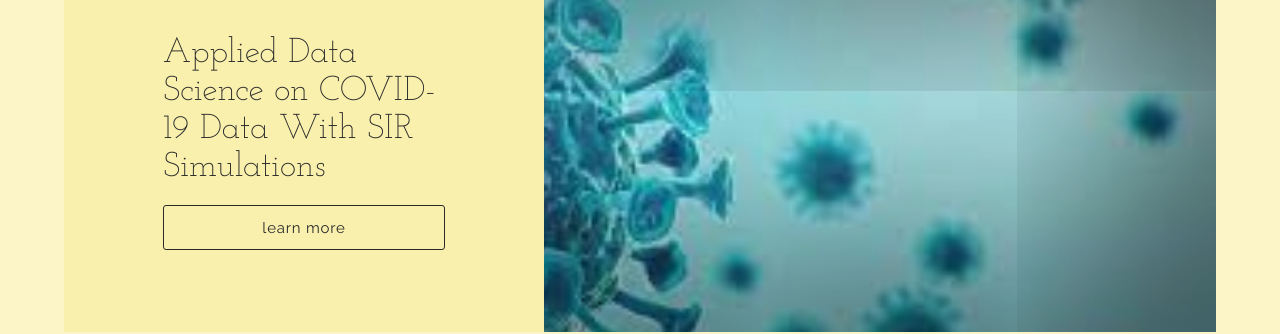
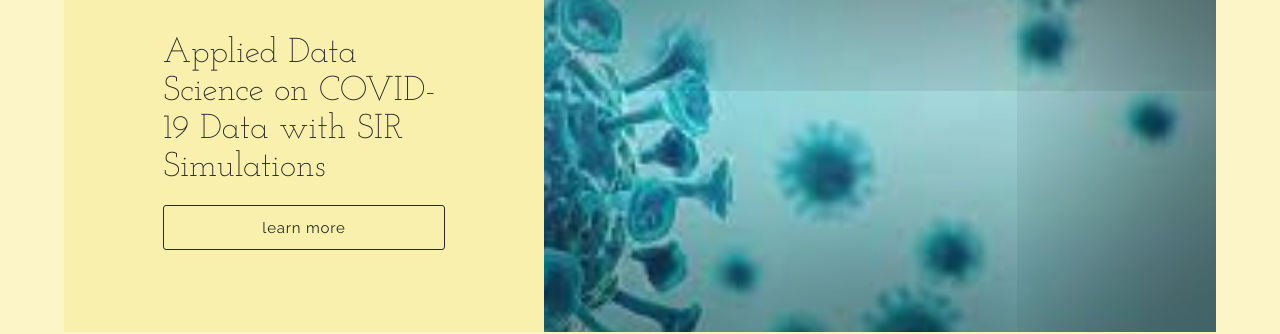
Before and after one commit to manu-sk/manu-sk.github.io, a Jekyll site: the page built from projects.html, in a window 1280 px wide and 900 px high, scrolled down 1210 px. Shown: the part 224-558 px from the top of the window. Built offline with Jekyll 4.4.1, drawn with Linux system fonts in a browser that asks for light colours; nearby versions of some CDN libraries; part of the change alters nothing that is shown.

```diff
--- a/_data/projects.yml
+++ b/_data/projects.yml
@@ -35,7 +35,7 @@
   ]
 
 - id: 3
-  title: Applied Data Science on COVID-19 Data With SIR Simulations
+  title: Applied Data Science on COVID-19 Data with SIR Simulations
   description: An interactive website in which we can get all information about covid growth, recovery, deaths and many more. Also this includes prediction model which estimates what will be the covid cases for next week for any selected country in the world.
   technologies: [
                   Python,
@@ -46,10 +46,10 @@
                 ]
   cover: /assets/images/project_covers/covid-website.jpg
   images: [
-    '/assets/images/project_images/covid-simulation/1.PNG',
-    '/assets/images/project_images/covid-simulation/2.PNG',
-    '/assets/images/project_images/covid-simulation/3.PNG',
-    '/assets/images/project_images/covid-simulation/4.PNG'
+    '/assets/images/project_images/covid-simulations/1.PNG',
+    '/assets/images/project_images/covid-simulations/2.PNG',
+    '/assets/images/project_images/covid-simulations/3.PNG',
+    '/assets/images/project_images/covid-simulations/4.PNG'
   ]
 
 - id: 4
```
